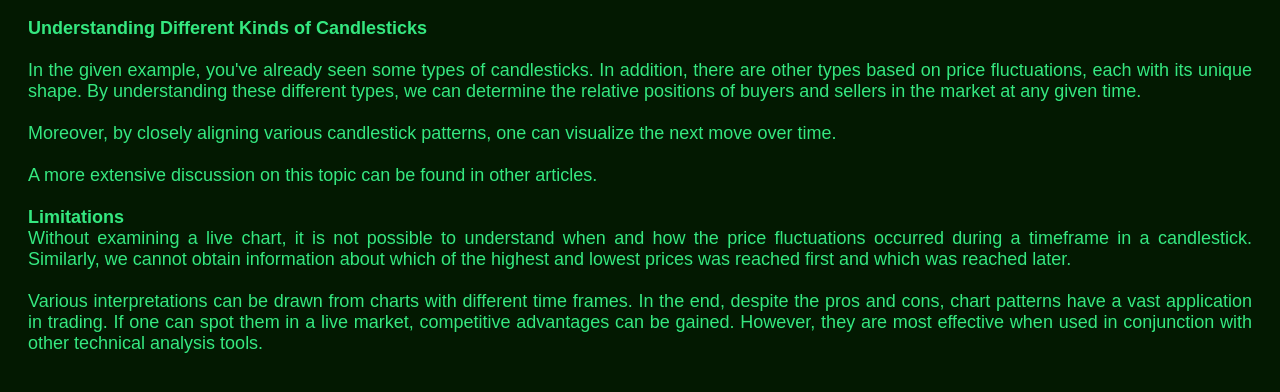
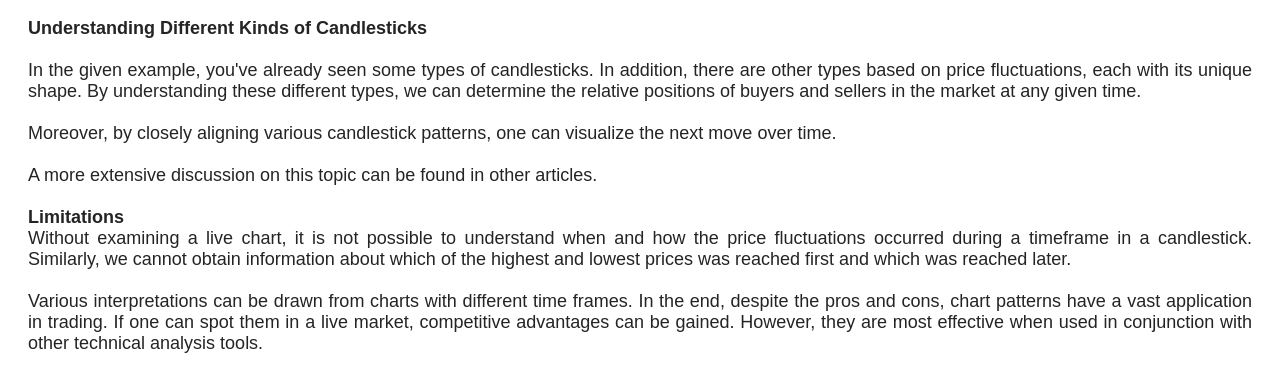
Before and after one commit to iamabhijitbera/mindtrading, a plain HTML site: page most-profitable-chart-pattern/basics/candlestick-er-bobohar.html in a window 1280 px wide. Drawn offline with Linux system fonts and the light colour scheme.

Commit message:
Update candlestick-er-bobohar.html

```diff
--- a/most-profitable-chart-pattern/basics/candlestick-er-bobohar.html
+++ b/most-profitable-chart-pattern/basics/candlestick-er-bobohar.html
@@ -8,11 +8,10 @@
    body {
       font-family: Arial, Helvetica, sans-serif;
       text-align: left;
-      color: #35e880;
+      color: #242424;
       font-size: 18px;
       padding-left: 20px;
       padding-right: 20px;
-      background-color: #031901;
    }
    img {
       max-width: 100%;
```
